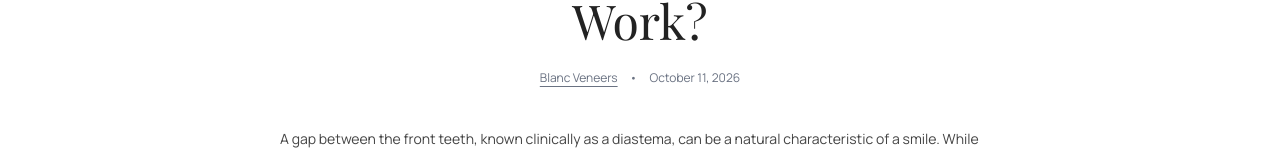
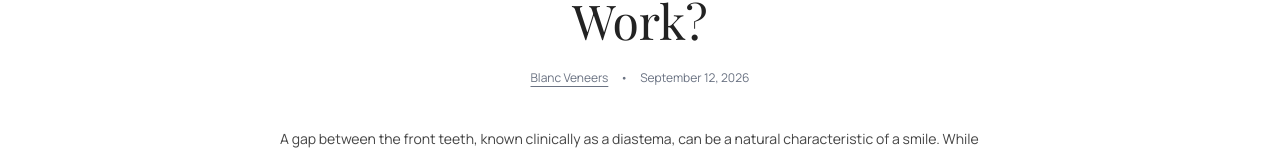
Before and after one commit to Ladwa14/blanc-website, a Next.js app: page /blog/how-do-veneers-for-gap-teeth-work in a window 1280 px wide. Shown: the part 630-787 px from the top of the page. Built offline with nearby package versions, Linux system fonts and the light colour scheme; a web font is replaced by a local one.

Commit message:
dates changed

```diff
--- a/app/blog/digital-smile-design-procedure/page.tsx
+++ b/app/blog/digital-smile-design-procedure/page.tsx
@@ -133,7 +133,7 @@ export default function DigitalSmileDesignPage() {
 
               <span aria-hidden="true">•</span>
 
-              <time dateTime="2026-10-11">October 11, 2026</time>
+              <time dateTime="2026-10-11">August 3, 2026</time>
             </div>
 
           </div>
--- a/app/blog/how-do-veneers-for-gap-teeth-work/page.tsx
+++ b/app/blog/how-do-veneers-for-gap-teeth-work/page.tsx
@@ -93,7 +93,7 @@ export default function HowDoVeneersForGapTeethPage() {
     <span aria-hidden="true">•</span>
 
     <time dateTime="2026-10-11">
-      October 11, 2026
+      September 12, 2026
     </time>
 
   </div>
--- a/app/blog/veneers-for-crooked-teeth/page.tsx
+++ b/app/blog/veneers-for-crooked-teeth/page.tsx
@@ -97,7 +97,7 @@ export default function VeneersForCrookedTeethPage() {
     <span aria-hidden="true">•</span>
 
     <time dateTime="2026-10-11">
-      October 11, 2026
+      September 3, 2026
     </time>
 
   </div>
```
